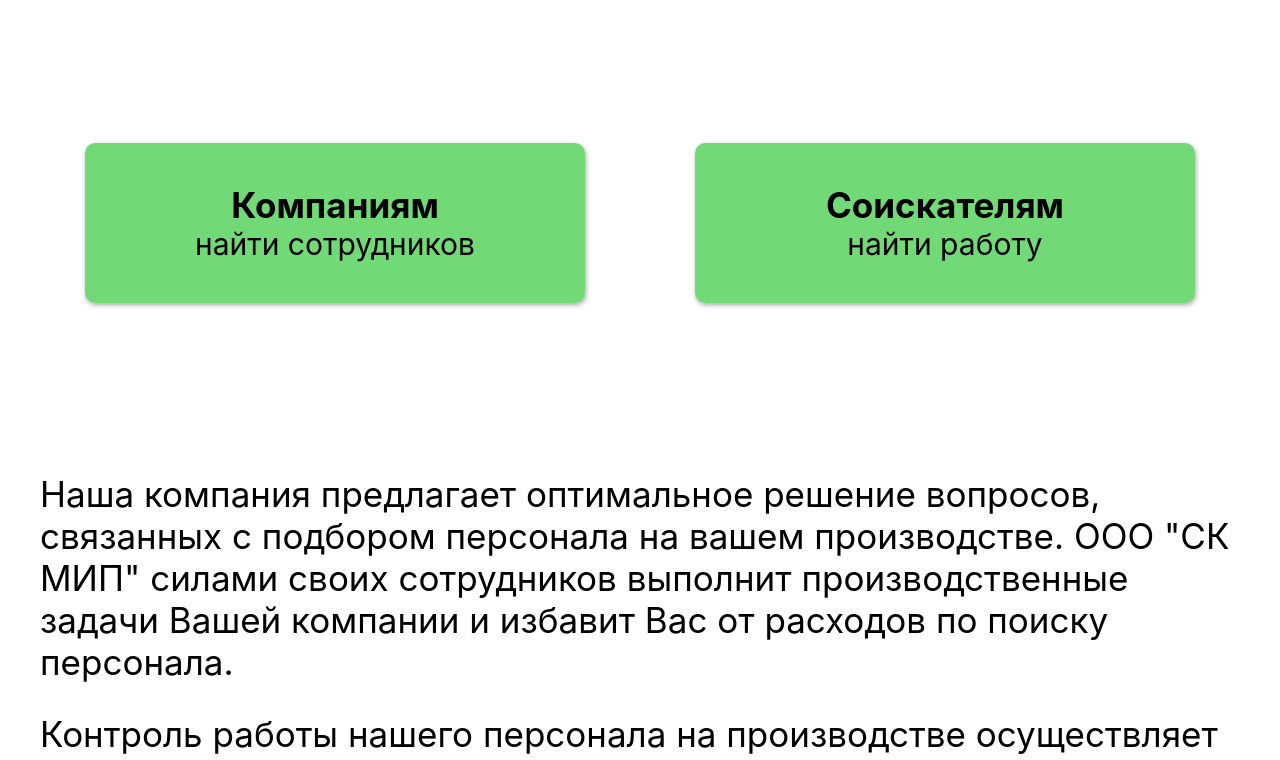
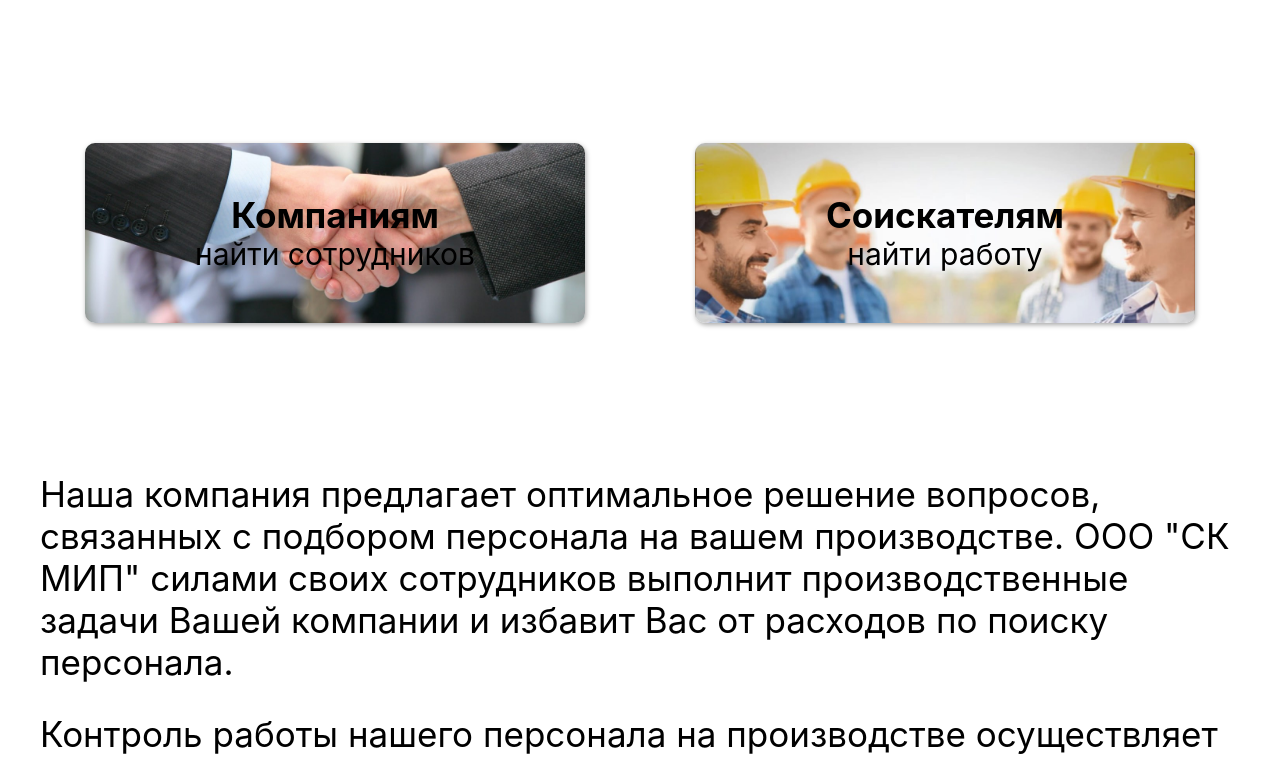
Before and after one commit to AndAndrew/ru.sk-mip, a React (Create React App) app: page /Vacancy in a window 1280 px wide. Shown: the part 932-1692 px from the top of the page. Built offline with nearby package versions, Linux system fonts and the light colour scheme.

Commit message:
feat: complite

```diff
--- a/src/Features/ChoiceBlock/ChoiceBlock.module.scss
+++ b/src/Features/ChoiceBlock/ChoiceBlock.module.scss
@@ -5,9 +5,13 @@
   justify-content: space-around;
   padding: 180px 30px 0 30px;
   flex-wrap: wrap;
-  .button {
+  .partnersButton {
+    background-image:url('../../Assets/hands.jpg');
+    background-position: center bottom;
+    background-size: cover;
+
     width: 500px;
-    height: 140px;
+    height: 160px;
     font-size: 30px;
     padding: 10px 0;
     margin: 5px;
@@ -18,13 +22,40 @@
     background-color: rgba(86, 211, 94, 0.84);
     border-radius: 10px;
     box-shadow: 1px 2px 5px darkgray;
-    .buttonTitle {
+    .partnersButtonTitle {
       font-size: 35px;
       font-weight: bold;
     }
   }
-  .button:hover {
-    background-color: black;
-    color: azure;
+  .partnersButton:hover {
+    color: lightgrey;
+    cursor: default;
+  }
+
+  .candidatesButton {
+    background-image:url('../../Assets/ferzi.jpg');
+    background-position: center top;
+    background-size: cover;
+
+    width: 500px;
+    height: 160px;
+    font-size: 30px;
+    padding: 10px 0;
+    margin: 5px;
+    display: flex;
+    flex-direction: column;
+    align-items: center;
+    justify-content: center;
+    background-color: rgba(86, 211, 94, 0.84);
+    border-radius: 10px;
+    box-shadow: 1px 2px 5px darkgray;
+    .candidatesButtonTitle {
+      font-size: 35px;
+      font-weight: bold;
+    }
+  }
+  .candidatesButton:hover {
+    color: lightgrey;
+    cursor: default;
   }
 }
--- a/src/Features/ChoiceBlock/ChoiceBlock.tsx
+++ b/src/Features/ChoiceBlock/ChoiceBlock.tsx
@@ -21,14 +21,14 @@ export const ChoiceBlock = (props: PropsType) => {
 
     return (
         <div id={'Services'} className={styles.choiceBlock}>
-            <div className={styles.button}
+            <div className={styles.partnersButton}
             onClick={partnersHandler}>
-                <span className={styles.buttonTitle}>Компаниям</span>
+                <span className={styles.partnersButtonTitle}>Компаниям</span>
                 <span>найти сотрудников</span>
             </div>
-            <div className={styles.button}
+            <div className={styles.candidatesButton}
             onClick={candidatesHandler}>
-                <span className={styles.buttonTitle}>Соискателям</span>
+                <span className={styles.candidatesButtonTitle}>Соискателям</span>
                 <span>найти работу</span>
             </div>
         </div>
--- a/src/Header/Nav/Nav.module.scss
+++ b/src/Header/Nav/Nav.module.scss
@@ -2,8 +2,8 @@
   //min-width: 100px;
   width: 60%;
   display: flex;
-  justify-content: space-between;
-  align-items: end;
+  justify-content: end;
+  align-items: start;
   flex-wrap: wrap;
   .item {
     padding: 0px 5px;
```
